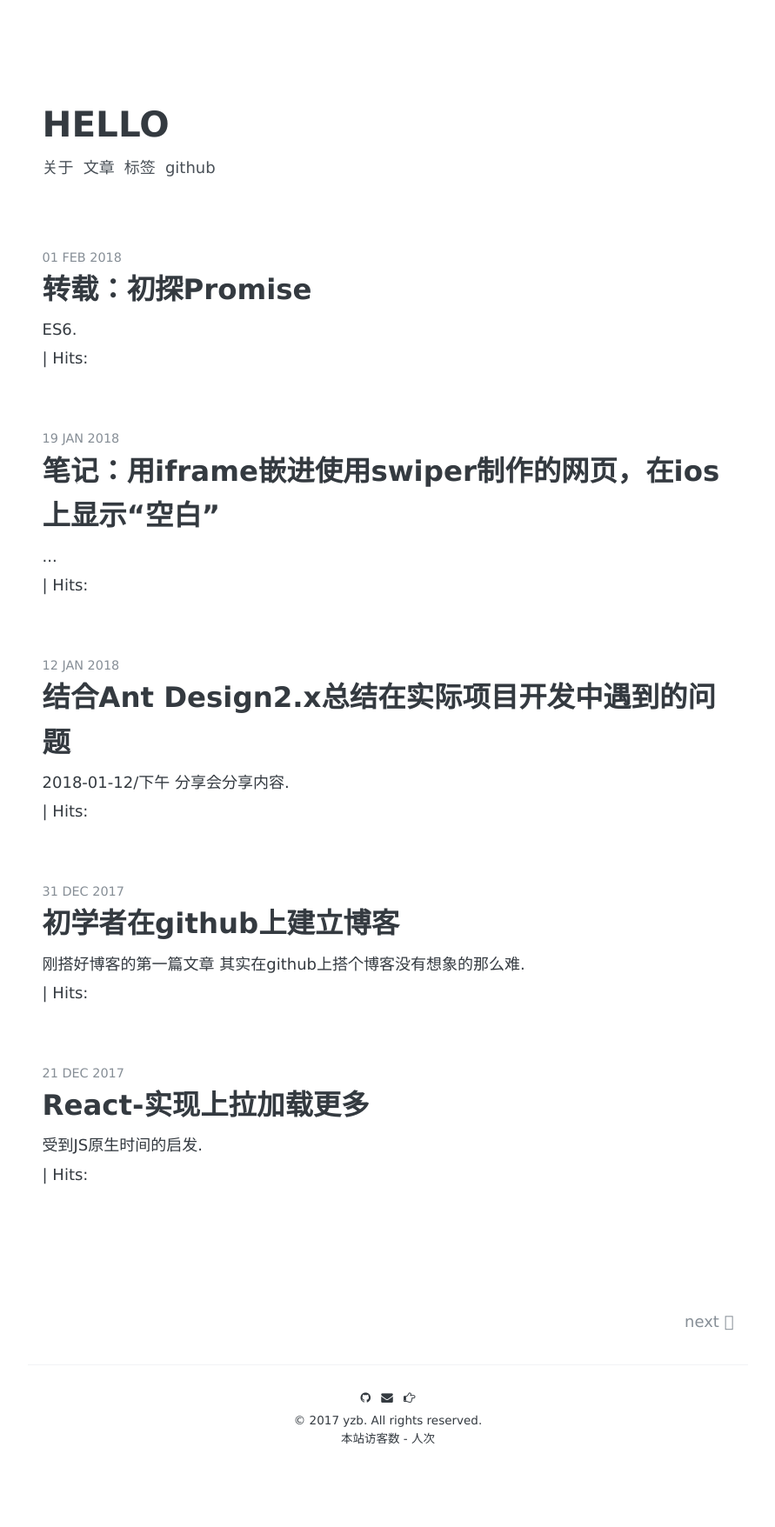
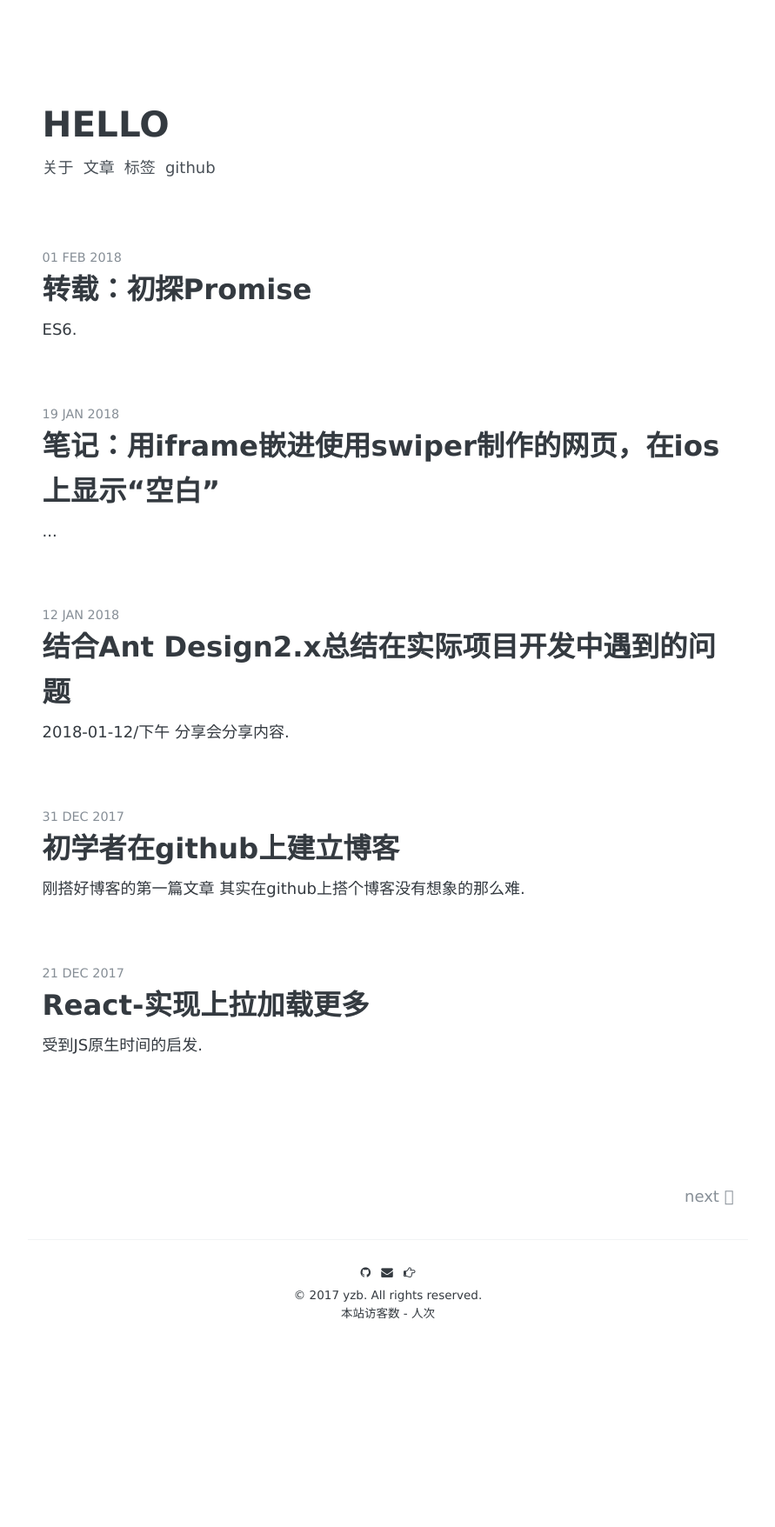
Before and after one commit to yzbaoo/yzbao.github.io, a Jekyll site: the page built from index.html, in a window 1280 px wide. Shown: the whole page at 87% size, without its empty margins (194-1085 px from the left). Built offline with Jekyll 4.4.1, drawn with Linux system fonts in a browser that asks for light colours; nearby versions of some CDN libraries; the list of posts is cut into pages by our own code; comment, search, counter and statistics services are not loaded; after the commit the page ends 1612 px from its top, so only the background shows below that.

Commit message:
删除leancloud

```diff
--- a/_layouts/default.html
+++ b/_layouts/default.html
@@ -4,7 +4,6 @@
 <body>
   <div class="content-container">
     {{ content }}
-    {% include leancloud-analytics.html %}
     {% include footer.html %}
 
 
--- a/index.html
+++ b/index.html
@@ -41,15 +41,6 @@ layout: default
       </div>
       {% endif %}
     </a>
-
-          <!-- 统计阅读量 -->
-          {% if site.leancloud.enable %}
-          <span id="post.url" class="leancloud_visitors" data-flag-title="{{ post.title }}">
-          <span class="post-meta-divider">|</span>
-          <span class="post-meta-item-text"> Hits:  </span>
-          <span class="leancloud-visitors-count"></span>
-          </span>
-          {% endif %}
   </div>
 {% endfor %}
   <!-- Pagination links -->
```
Also changed, not shown: _layouts/post.html (+0 -8 lines).
